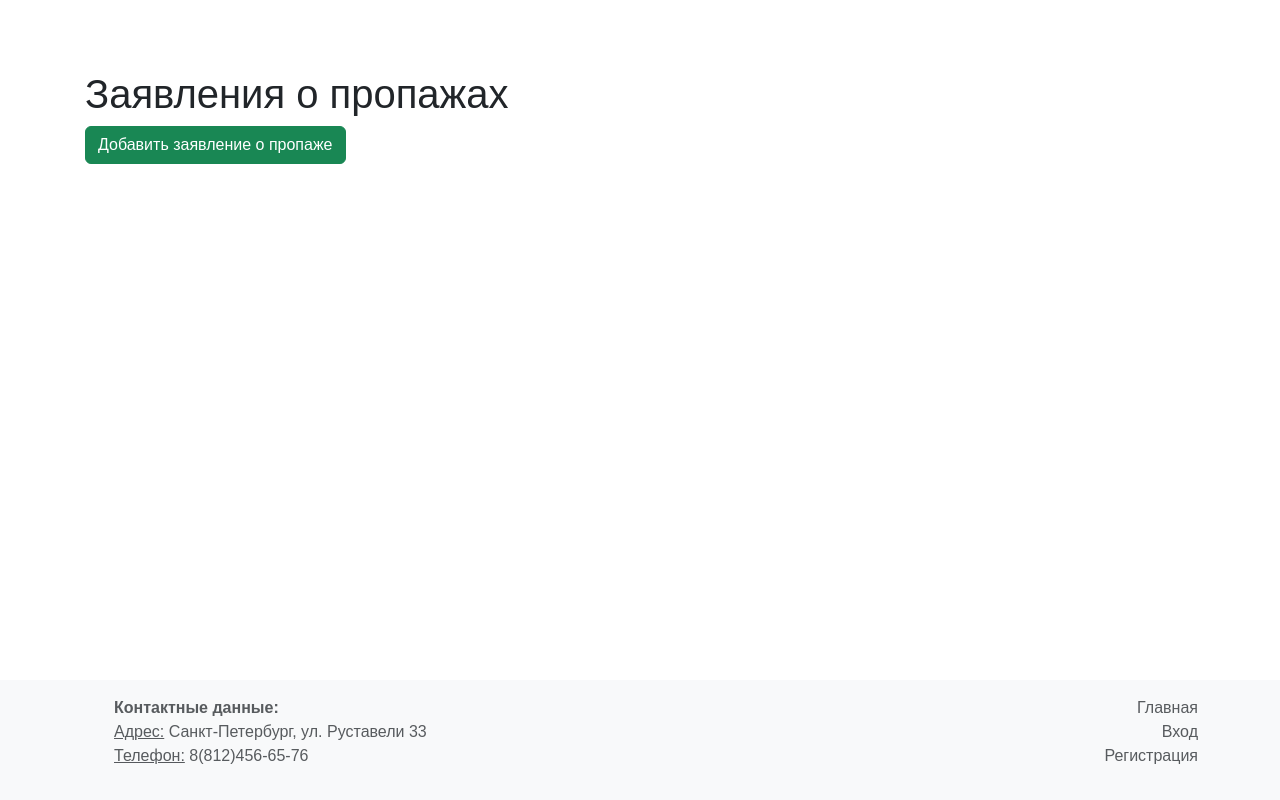
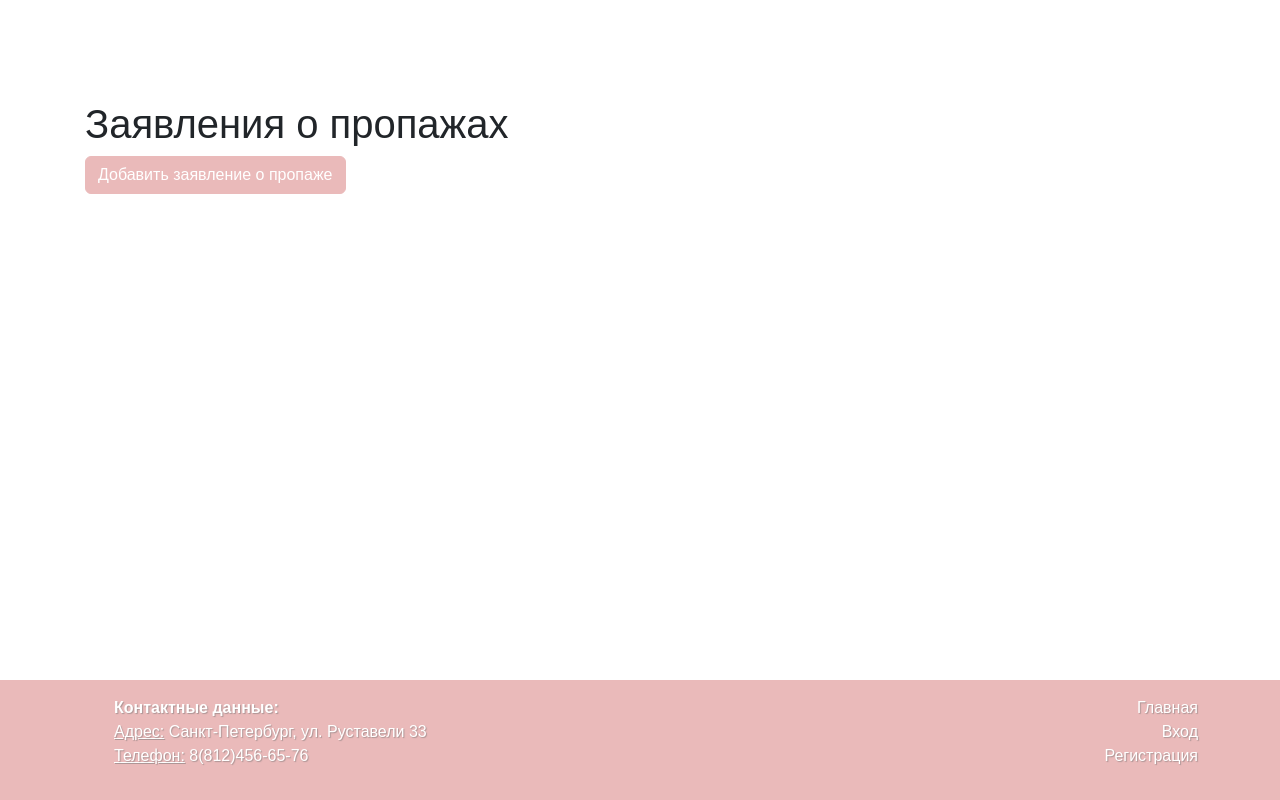
Before and after one commit to AlinaKondrukh/LostPet, a Yii app: template views/pet-requests/index.php in a window 1280 px wide. Run offline with PHP 8.4 and a stand-in for Yii, Linux system fonts and the light colour scheme; the template is opened without the code that fills it, so the values that code supplies are empty; some libraries are stand-ins or nearby versions.

Commit message:
Доработки дизайна

```diff
--- a/views/layouts/main.php
+++ b/views/layouts/main.php
@@ -81,7 +81,7 @@
 
 <footer id="footer" class="mt-auto py-3 bg-light">
     <div class="container">
-        <div class="row text-muted">
+        <div class="row text-muted align-items-center">
             <div class="col-md-6 text-center text-md-start">
             <ul>
                 <li class="nav-item"><b>Контактные данные:</b></li>
--- a/web/css/style.css
+++ b/web/css/style.css
@@ -36,19 +36,6 @@ body {
 .h2 {
   font-size: 3em;
 }
-button {
-  background-color: #000;
-  color: #fff;
-  padding: 10px 20px;
-  border: none;
-  border-radius: 10px;
-  text-transform: uppercase;
-  cursor: pointer;
-  transition: background-color 0.5s;
-}
-button:hover {
-  background-color: #263e6b;
-}
 .title {
   font-family: 'Roboto', sans-serif;
   color:black;
@@ -60,3 +47,53 @@ button:hover {
   font-family: Arial, sans-serif;
   color: #333;
 }
+main > .container {
+  padding: 100px 15px 20px;
+}
+.bg-dark {
+  background-color: rgba(109, 202, 209, 1) !important;
+}
+.bg-light {
+  background-color: rgba(234, 186, 186, 1) !important;
+}
+.btn-primary {
+  color: rgb(255, 255, 255);
+  background-color: rgba(109, 202, 209, 1);
+  border-color: rgba(109, 202, 209, 1);
+}
+.btn-primary:hover, .btn-primary:active, .btn-primary:focus {
+  color: rgb(255, 255, 255)  !important;
+  background-color: rgba(234, 186, 186, 1)  !important;
+  border-color: rgba(234, 186, 186, 1)  !important;
+  box-shadow: 0 0 8px rgba(234, 186, 186, 1)  !important;
+}
+.form-check-input:checked {
+  background-color: rgba(109, 202, 209, 1);
+  border-color: rgba(109, 202, 209, 1);
+}
+.btn-success {
+  color: rgb(255, 255, 255);
+  background-color: rgba(234, 186, 186, 1) ;
+  border-color: rgba(234, 186, 186, 1) ;
+}
+.btn-success:hover, .btn-success:active, .btn-success:focus {
+  color: rgb(255, 255, 255) !important;
+  background-color: rgba(109, 202, 209, 1) !important;
+  border-color: rgba(109, 202, 209, 1) !important;
+  box-shadow: 0 0 8px rgba(109, 202, 209, 1) !important;
+}
+a {
+  color: rgba(109, 202, 209, 1) ;
+  text-decoration: underline;
+}
+.btn-link {
+  color: rgba(234, 186, 186, 1);
+}
+.btn-link:hover {
+  color: rgba(109, 202, 209, 1) ;
+  box-shadow: 0 0 8px rgba(109, 202, 209, 1)
+}
+.nav-item {
+  color:#ffffff;
+  text-shadow: 1px 1px 1px rgba(113, 113, 113, 0.5);
+}
```
Also changed, not shown: web/images/lostpet_site_index.png.
